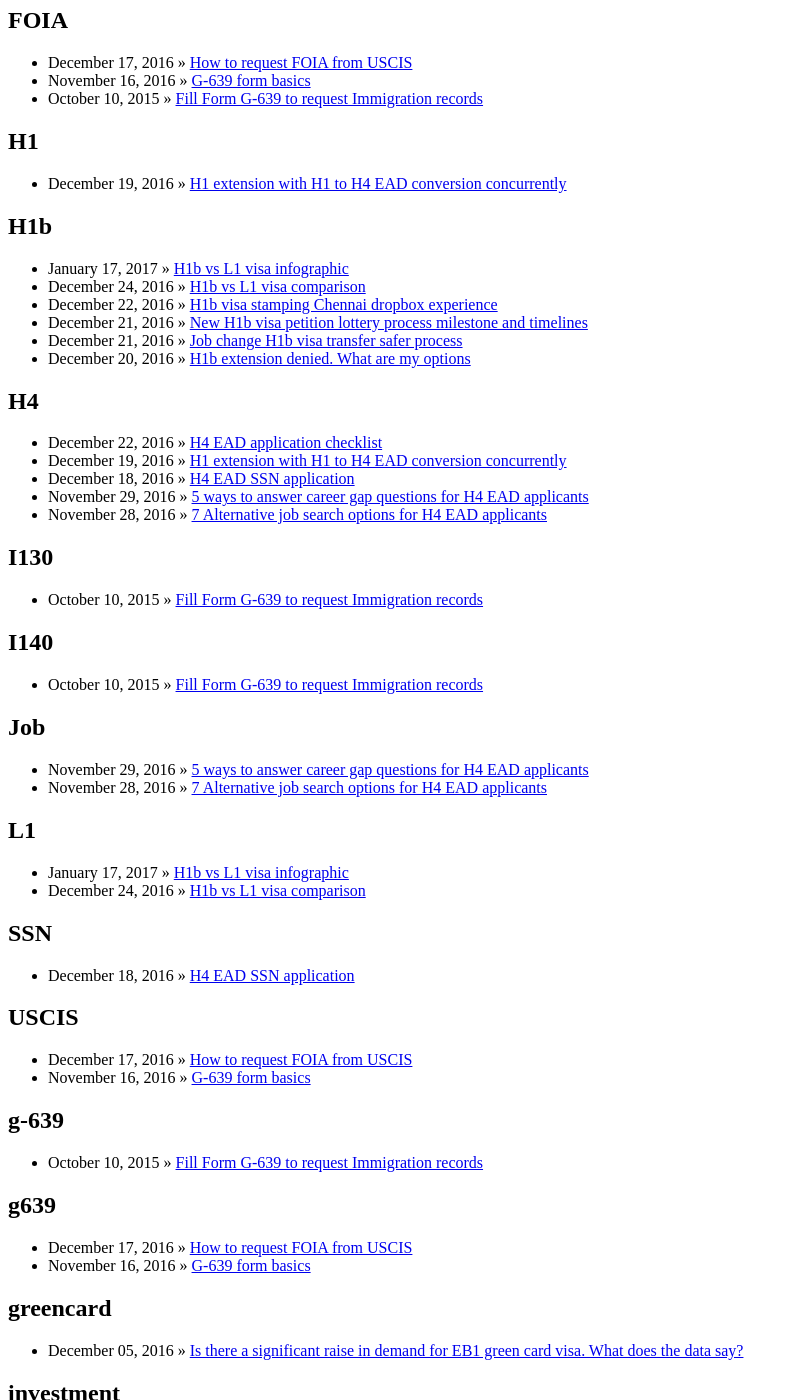
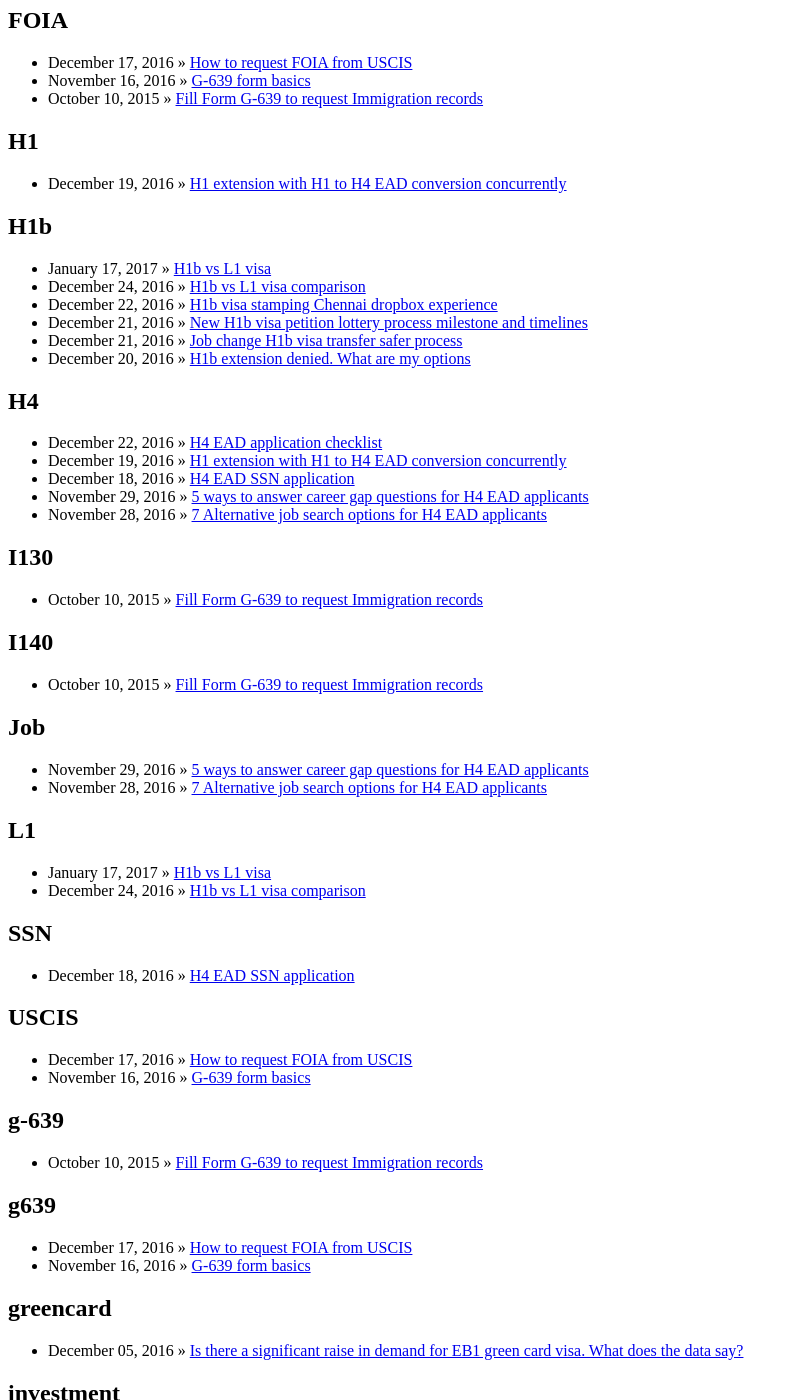
Before and after one commit to gitforwork2/gitforwork.github.io, a Jekyll site: the page built from tags.html, in a window 1280 px wide and 1400 px high, scrolled down 849 px. Shown: the whole window, without its empty margins (0-798 px from the left). Built offline with Jekyll 4.4.1, drawn with Linux system fonts in a browser that asks for light colours.

Commit message:
New page layout post l1vs h1

```diff
--- a/_posts/2017-1-17-H1b-vs-L1-infrographic.md
+++ b/_posts/2017-1-17-H1b-vs-L1-infrographic.md
@@ -1,11 +1,10 @@
 ---
 layout: page
-title: H1b vs L1 visa infographic
+title: H1b vs L1 visa
 date: 2017-01-17
 tags: H1b L1
 comments: true
 description: H1b and L1 visa comparison infographic
 ---
 ![L1 vs H1b](/assets/images/posts/H1b-vs-L1-infographic-v1.0.png)
-</br>
 The graph is plotted using publicly released [USCIS data](https://travel.state.gov/content/dam/visas/Statistics/AnnualReports/FY2015AnnualReport/FY15AnnualReport-TableXVIB.pdf)
```
